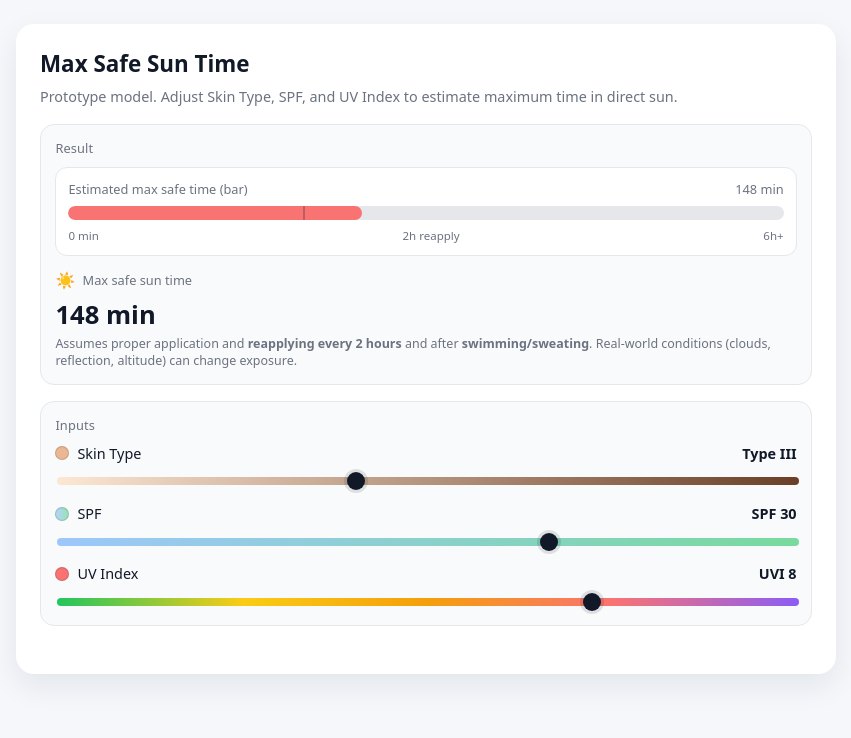
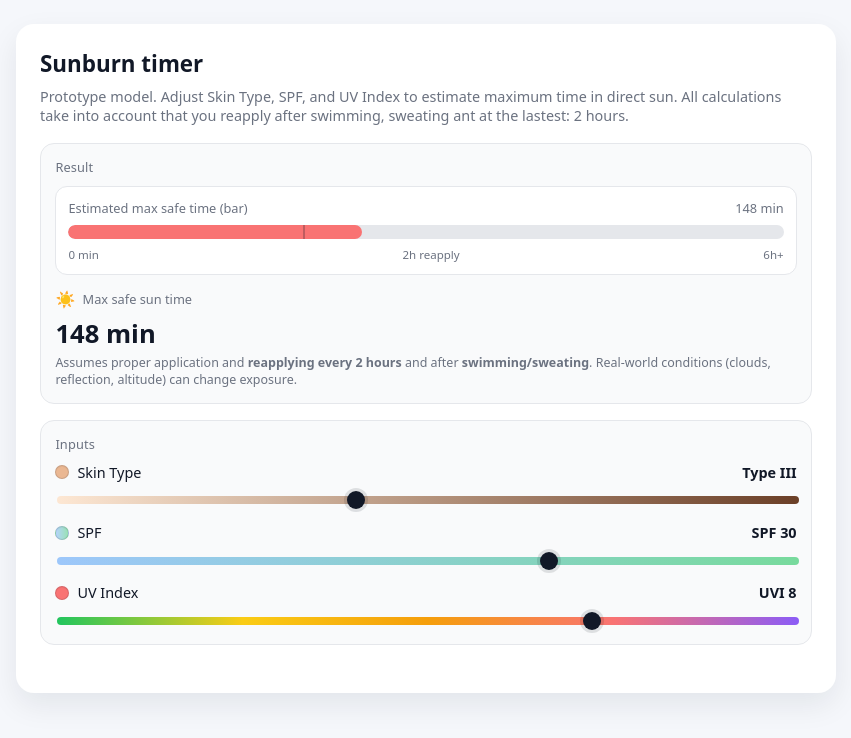
Before and after one commit to kai-probably/Sunburn-timer, a plain HTML site: page index.html in a window 1280 px wide. Shown: the whole page, without its empty margins (214-1065 px from the left). Drawn offline with Linux system fonts and the light colour scheme.

Commit message:
Title + Sub-title

```diff
--- a/index.html
+++ b/index.html
@@ -2,7 +2,7 @@
 <html lang="en">
 <head>
   <meta charset="UTF-8" />
-  <title>Max Safe Sun Time</title>
+  <title>Sunburn timer</title>
   <meta name="viewport" content="width=device-width, initial-scale=1" />
   <style>
     :root{
@@ -231,9 +231,9 @@
 
 <body>
 <div class="container">
-  <h1>Max Safe Sun Time</h1>
+  <h1>Sunburn timer</h1>
   <div class="sub">
-    Prototype model. Adjust Skin Type, SPF, and UV Index to estimate maximum time in direct sun.
+    Prototype model. Adjust Skin Type, SPF, and UV Index to estimate maximum time in direct sun. All calculations take into account that you reapply after swimming, sweating ant at the lastest: 2 hours.
   </div>
 
   <!-- OUTPUT WELL (viz + only output) -->
```
